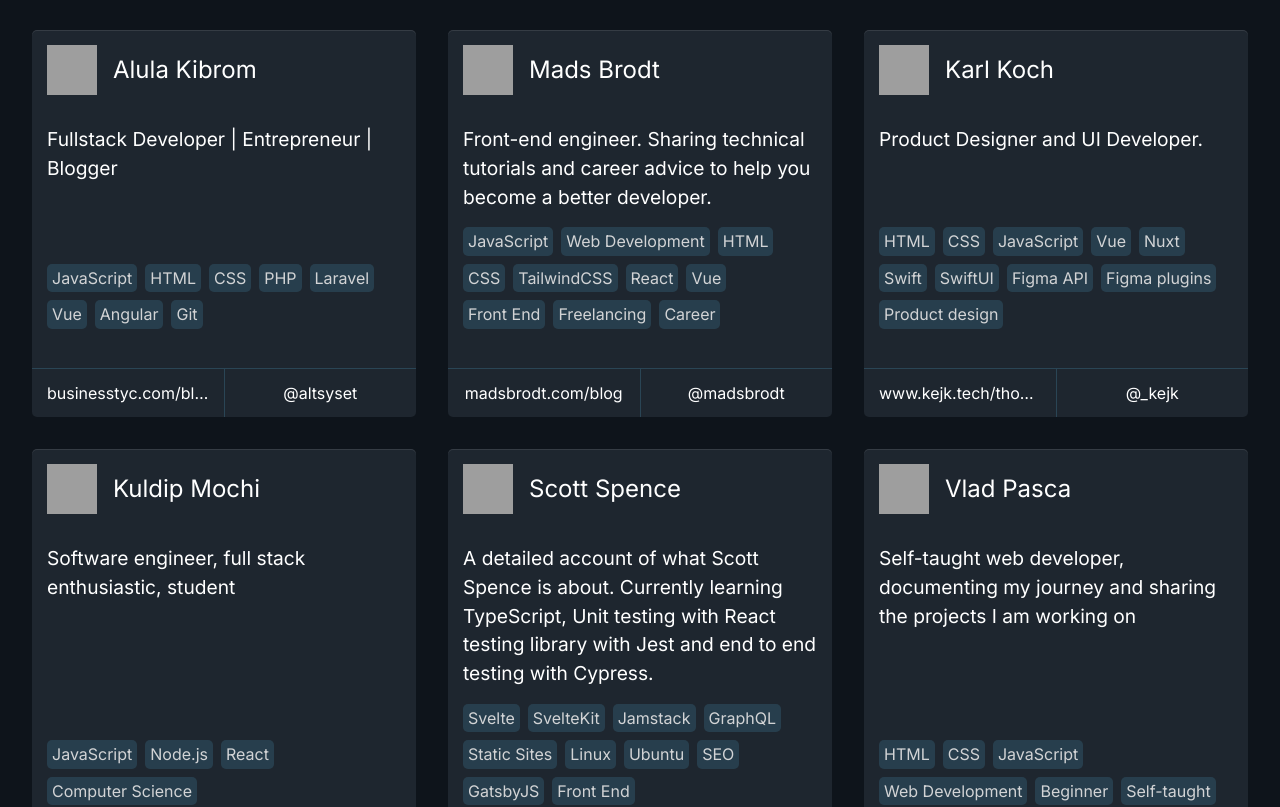
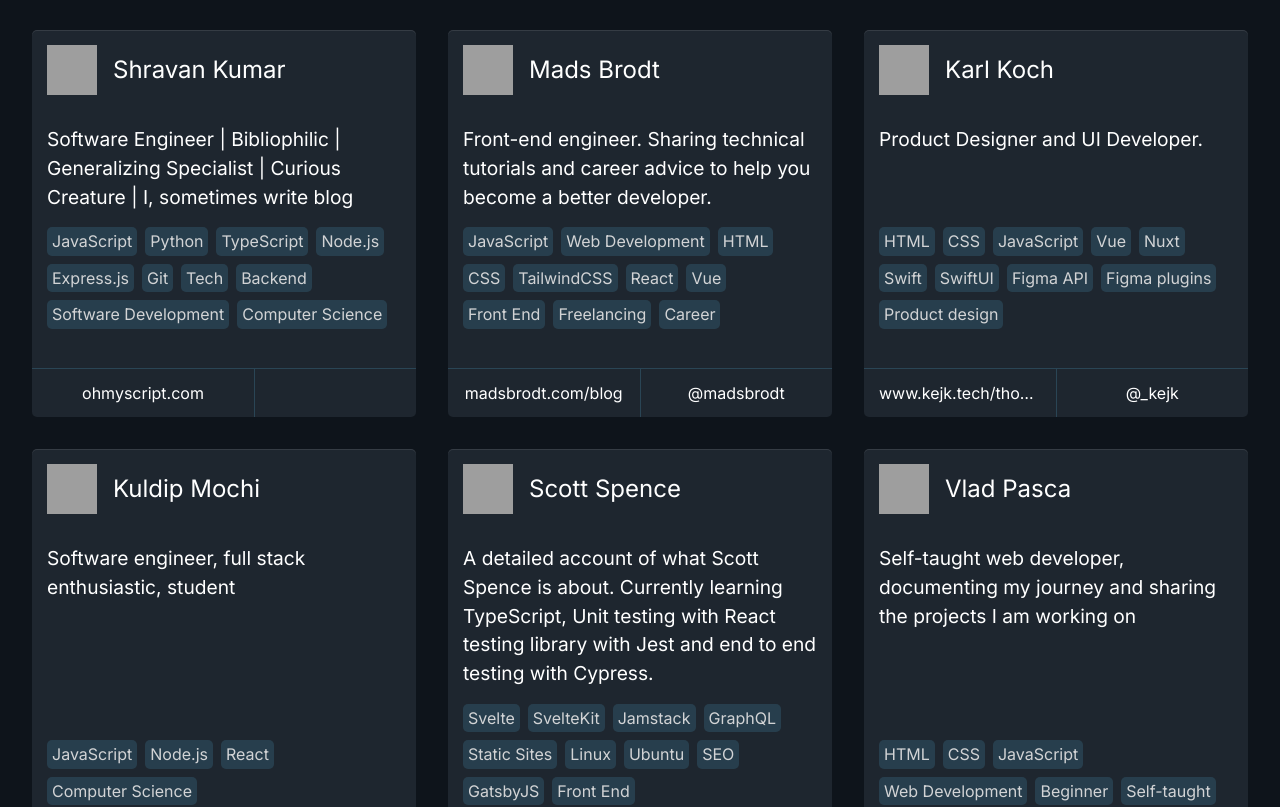
Before and after one commit to markodenic/awesome-tech-blogs, a Nuxt app: page / in a window 1280 px wide. Shown: the part 3482-4289 px from the top of the page. Built offline with nearby package versions, Linux system fonts and the light colour scheme; grey boxes are pictures that could not be loaded.

Commit message:
Put data in random position

```diff
--- a/data.js
+++ b/data.js
@@ -1,12 +1,4 @@
 module.exports = [
-    {
-    name: "Sandro Volpicella",
-    description:
-      "At the intersection of building SaaS and Serverless. Fullstack Engineer @Hashnode",
-    url: "https://sandro.volpee.de",
-    twitter: "@sandro_vol",
-    tags: ["Serverless", "AWS","Cloud", "Amplify", "TypeScript","JavaScript"],
-  },
   {
     name: "Gaurav Pandey",
     description:
@@ -250,6 +242,14 @@ module.exports = [
       "Software Development",
       "Computer Science",
     ],
+  },
+  {
+    name: "Sandro Volpicella",
+    description:
+      "At the intersection of building SaaS and Serverless. Fullstack Engineer @Hashnode",
+    url: "https://sandro.volpee.de",
+    twitter: "@sandro_vol",
+    tags: ["Serverless", "AWS","Cloud", "Amplify", "TypeScript","JavaScript"],
   },
   {
     name: "LambdaTest Blogs",
```
